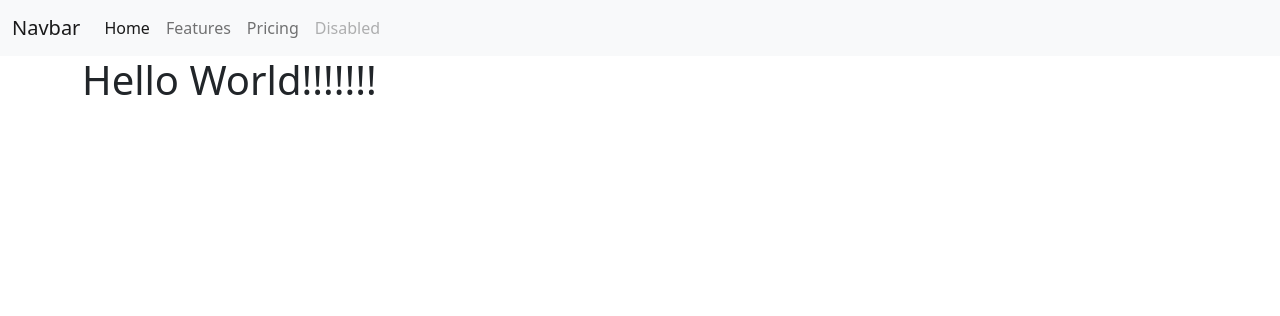
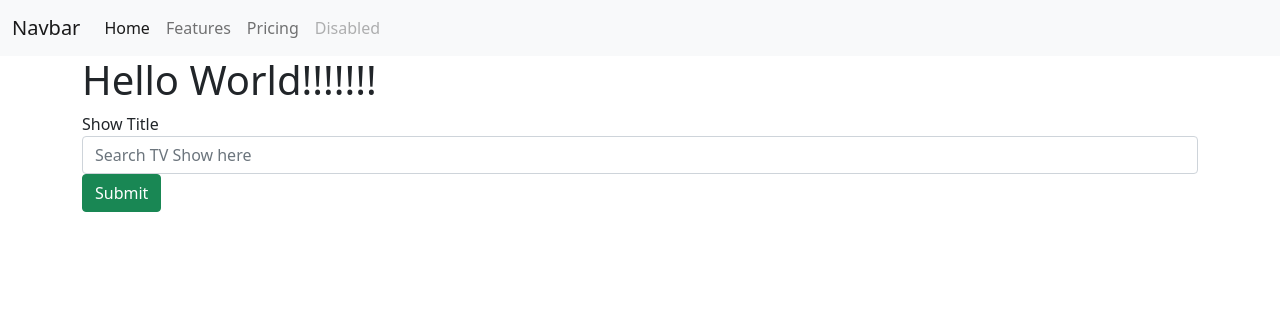
Before and after one commit to domcamp04/FlaskWrapper, a Flask app: page / in a window 1280 px wide. Shown: the top 316 px of the page. Run offline with Flask 2, Linux system fonts and the light colour scheme; some libraries are stand-ins or nearby versions.

Commit message:
Add form to index.html

```diff
--- a/app/__init__.py
+++ b/app/__init__.py
@@ -1,5 +1,6 @@
 from flask import Flask
 
 app = Flask(__name__)
+app.config['SECRET_KEY'] = 'lksdfjlkadsfjlkj'
 
 from . import routes
--- a/app/templates/index.html
+++ b/app/templates/index.html
@@ -4,4 +4,15 @@
 
 <h1>Hello World!!!!!!!</h1>
 
+<form action="" method="post">
+    {{ form.csrf_token }}
+    <div class="form-group">
+        <fieldset>
+            {{ form.title.label }}
+            {{ form.title(class='form-control', placeholder='Search TV Show here') }}
+        </fieldset>
+        {{ form.submit(class='btn btn-success') }}
+    </div>
+</form>
+
 {% endblock content %}
```
